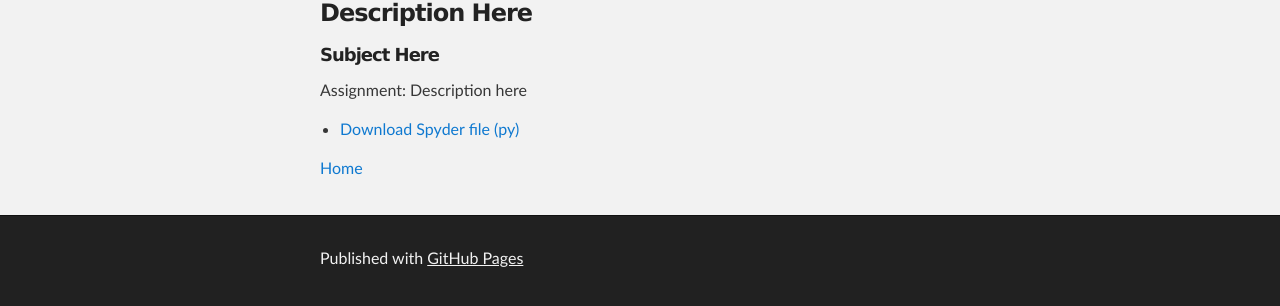
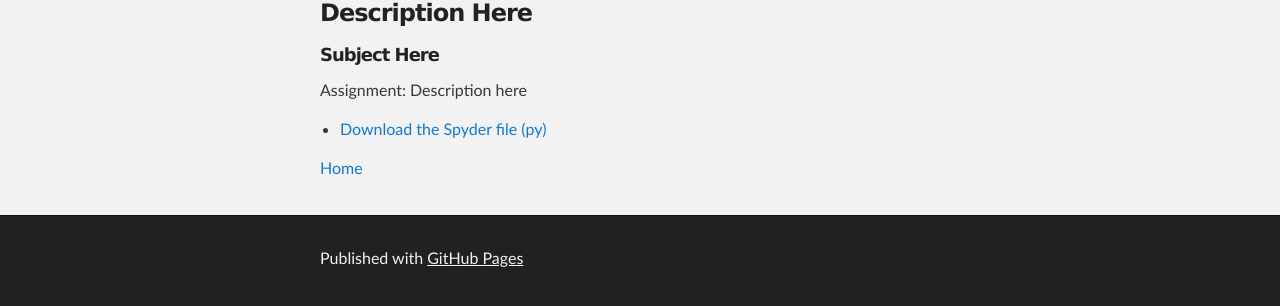
Before and after one commit to Cherylngo/cherylngo.github.io, a Jekyll site: the page built from ML2/index.md, in a window 1280 px wide. Shown: the part 369-675 px from the top of the page. Built offline with Jekyll 4.4.1, drawn with Linux system fonts in a browser that asks for light colours; our own code applies the rules of GitHub Pages for plain Markdown files; some of the changed lines change nothing that is shown.

Commit message:
Update index.md

```diff
--- a/ML2/index.md
+++ b/ML2/index.md
@@ -1,7 +1,7 @@
 ---
-title: Course: Machine Learning II
-instructor: Professor Joseph H. Wilck
-description: Spring 2020
+Course: Course: Machine Learning II
+Instructor: Professor Joseph H. Wilck
+Semester: Spring 2020
 ---
 
 ## Maching Learning II
@@ -9,6 +9,6 @@ description: Spring 2020
 
 ##### Subject Here
 Assignment: Description here
-- [Download Spyder file (py)](filename here)
+- [Download the Spyder file (py)](filename here)
 
 [Home](https://cherylngo.github.io/)
```
